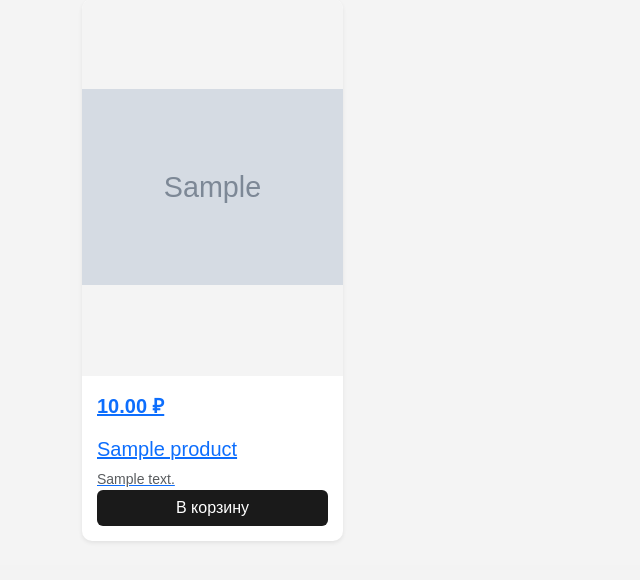
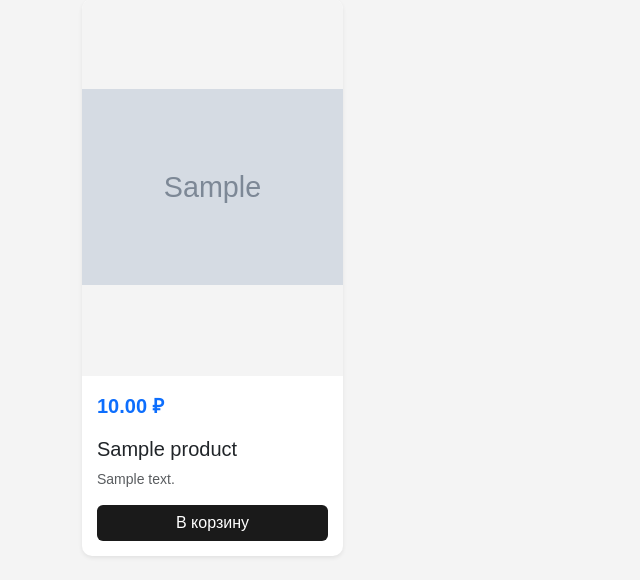
Before and after one commit to pnikitos327-sys/clothing-store, a Django app: page / in a window 1280 px wide. Shown: the part 253-833 px from the top of the page, without its empty margins (0-640 px from the left). Before the commit the page ends 795 px from the top, so only its background shows below. Run offline with Django 4.2, Linux system fonts and the light colour scheme; tables that the repository leaves empty hold one stand-in row (values such as "Sample post"); grey boxes marked "Sample" are stand-in pictures.

Commit message:
new change

```diff
--- a/store/main/static/css/style.css
+++ b/store/main/static/css/style.css
@@ -82,3 +82,11 @@ header {
     align-items: center;
     min-height: 100vh;
 }
+a {
+  text-decoration: none;
+}
+.book {
+    display: flex;
+    align-items: flex-start;
+    margin-left: 1000px;
+}
--- a/store/main/templates/index.html
+++ b/store/main/templates/index.html
@@ -27,15 +27,17 @@
     <div class="row">
         {% for product in products %}
             <div class="col-12 col-sm-6 col-md-4 col-lg-3 mb-4">
-                <a href="{% url 'product'%}">
                 <div class="card h-100 shadow-sm">
-                    <img src="{{ product.image.url }}" class="card-img-top" alt="{{ product.name }}">
-                        <div class="card-body d-flex flex-column">
+                    <a style="text-decoration: none; color: inherit;" href="{% url 'product' product.slug %}">
+                        <img src="{{ product.image.url }}" class="card-img-top" alt="{{ product.name }}">
+                        <div class="card-body">
                             <p class="card-text fw-bold text-primary fs-5">{{ product.price }} ₽</p>
                             <h5 class="card-title">{{ product.name }}</h5>
                             <p class="card-text text-muted small">{{ product.description|truncatewords:10 }}</p>
-                            <a href="{% url 'add_to_cart' product.id %}" class="btn btn-dark mt-auto">В корзину</a>
-                        </a>
+                        </div>
+                    </a>
+                    <div class="card-body pt-0">
+                        <a href="{% url 'add_to_cart' product.id %}" class="btn btn-dark w-100">В корзину</a>
                     </div>
                 </div>
             </div>
--- a/store/main/urls.py
+++ b/store/main/urls.py
@@ -11,5 +11,5 @@ urlpatterns = [
     path('add-to-cart/<int:product_id>/', views.add_to_cart, name='add_to_cart'),
     path('login/', auth_views.LoginView.as_view(), name='login'),
     path('logout/', auth_views.LogoutView.as_view(), name='logout'),
-    path('product/', views.product_delait, name='product')
+    path('product/<slug:slug>/', views.product_delait, name='product')
 ]
--- a/store/main/views.py
+++ b/store/main/views.py
@@ -1,6 +1,6 @@
 from django.shortcuts import render, get_object_or_404, redirect
 from django.contrib.auth import authenticate, login
-from .models import Product, Category, Cart, CartItem
+from .models import Product, Category, Cart, CartItem, ProductImage
 from .forms import RegistrationForm
 
 def registersion_view(request):
@@ -60,5 +60,10 @@ def cart_view(request):
         total = 0
     return render(request, 'cart.html', {'items': items, 'total': total})
 
-def product_delait(request):
-    return render (request, 'product.html')
+def product_delait(request, slug):
+    product = get_object_or_404(Product, slug=slug)
+    images = ProductImage.objects.filter(product=product)
+    return render(request, 'product.html', {
+        'product': product,
+        'images': images,
+    })
```
Also changed, not shown: store/main/templates/product.html (+20 -0 lines).
